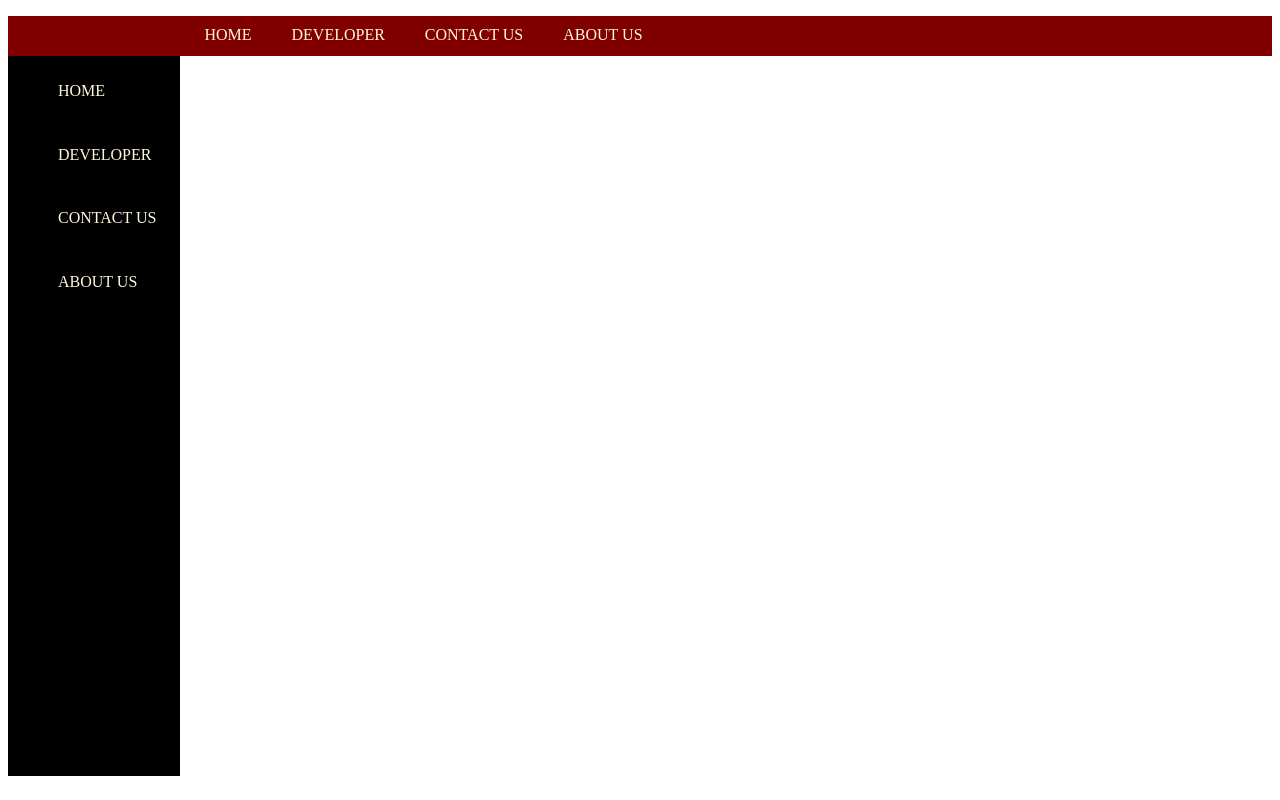
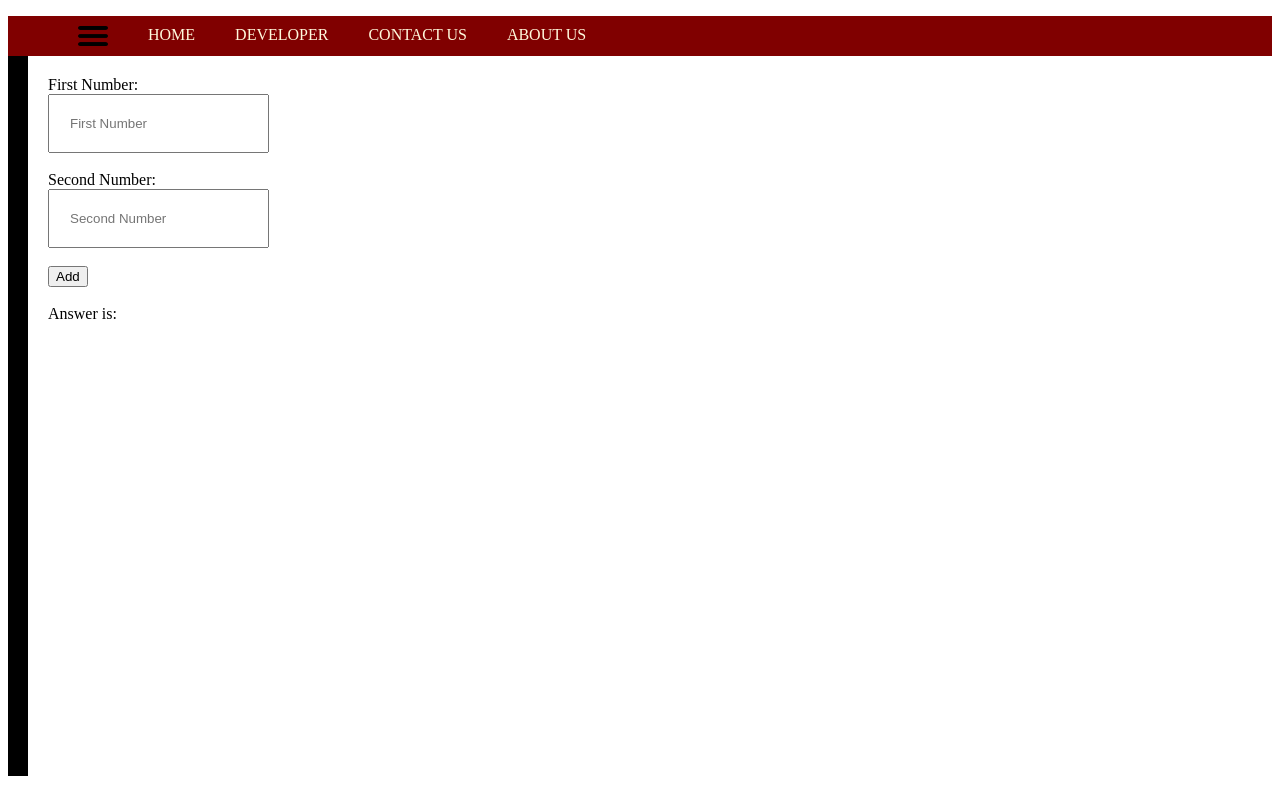
Before and after one commit to Benson306/tryJS, a plain HTML site: page index.html in a window 1280 px wide. Drawn offline with Linux system fonts and the light colour scheme.

Commit message:
Calculator + sidebar + navbar

```diff
--- a/index.html
+++ b/index.html
@@ -11,18 +11,42 @@
 <body>
     <nav>
         <ul>
+            <li><img src='images/menu.png' width='30px' onclick='sidebar()' height='20px'></li>
             <li><a href=''>Home</a></li>
             <li><a href=''>Developer</a></li>
             <li><a href=''>Contact Us</a></li>
             <li><a href=''>About Us</a></li>
         </ul>
     </nav>
+<div class='content'>
+    <div class='sidebar'>
+        <ul>
+            <li><a href=''>Home</a></li>
+            <li><a href=''>Developer</a></li>
+            <li><a href=''>Contact US</a></li>
+            <li><a href=''>About US</a></li>
+        </ul>
+    </div>
 
-    <div class='sidebar'>
-        <ul><li><a href=''>Home</a></li></ul>
-        <ul><li><a href=''>Developer</a></li></ul>
-        <ul><li><a href=''>Contact US</a></li></ul>
-        <ul><li><a href=''>About US</a></li></ul>
+    <div class='calc'>
+        <form>
+            <label>First Number:</label>
+            <br>
+            <input type='text' id="number1" placeholder="First Number" required>
+            <br>
+            <br>
+            <label>Second Number:</label>
+            <br>
+            <input type='text' id="number2" placeholder="Second Number" required>
+            <br>
+            <br>
+            <button type="button" onclick="calc()">Add</button>
+        </form>
+        <br>
+        Answer is:<div id='answer'> </div>
     </div>
+</div>
+
 </body>
+<script src='script.js'></script>
 </html>
--- a/script.js
+++ b/script.js
@@ -0,0 +1,30 @@
+let toggleSideBar = false;
+let sidebar = function(){
+    let ribbon = document.querySelector(".sidebar");
+    let ribbonUl = document.querySelector(".sidebar ul");
+
+    if(toggleSideBar === false){
+
+        ribbonUl.style.visibility='visible';
+        ribbon.style.width='12%';
+        toggleSideBar = true;
+
+    }else if(toggleSideBar === true){
+
+        ribbonUl.style.visibility='hidden';
+        ribbon.style.width='0%';
+        toggleSideBar = false;
+
+    }
+}
+
+let calc = function(){
+
+    let number1 = parseInt(document.querySelector("#number1").value);
+
+    let number2 = parseInt(document.querySelector("#number2").value);
+
+    let sum = number1 + number2;
+
+    document.querySelector("#answer").innerHTML = sum;
+}
--- a/style.css
+++ b/style.css
@@ -6,7 +6,7 @@ nav{
 nav ul{
     list-style: none;
     display: flex;
-    margin-left: 10%;
+    margin-left: 0%;
 }
 nav ul li{
     text-transform: uppercase;
@@ -20,19 +20,30 @@ nav ul li a{
 .sidebar{
     background-color: black;
     color: cornsilk;
-    width: 12%;
+    width: 0%;
     padding: 10px;
     height: 700px;
+    z-index:1000;
+    transition: all 0.3s ease-in-out;
 }
 .sidebar ul{
     list-style: none;
-    margin-bottom: 30%;
+    visibility: hidden;
 }
 .sidebar ul li{
     text-transform: uppercase;
-
+    margin-bottom: 30%;
 }
 .sidebar ul li a{
     text-decoration: none;
     color: cornsilk;
 }
+.content{
+    display: flex;
+}
+.calc{
+    padding: 20px;
+}
+.calc input{
+    padding: 20px;
+}
```
Also changed, not shown: images/menu.png (added).
